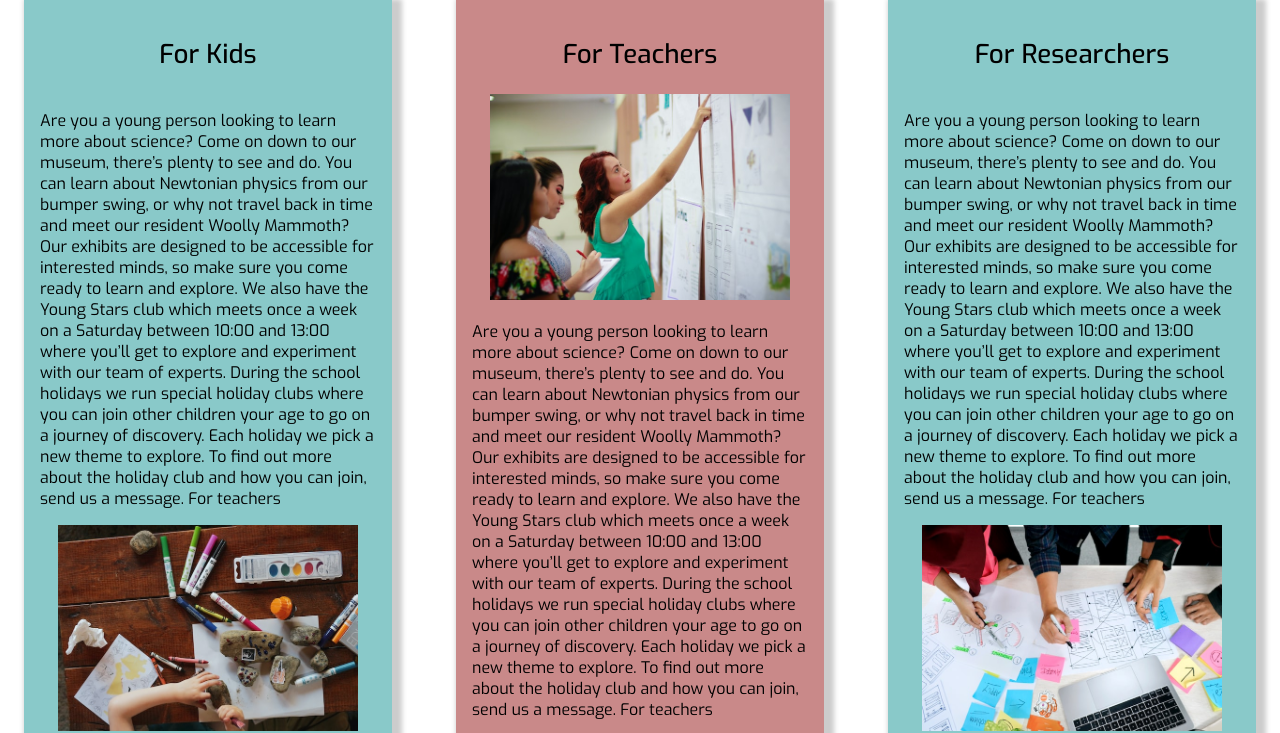
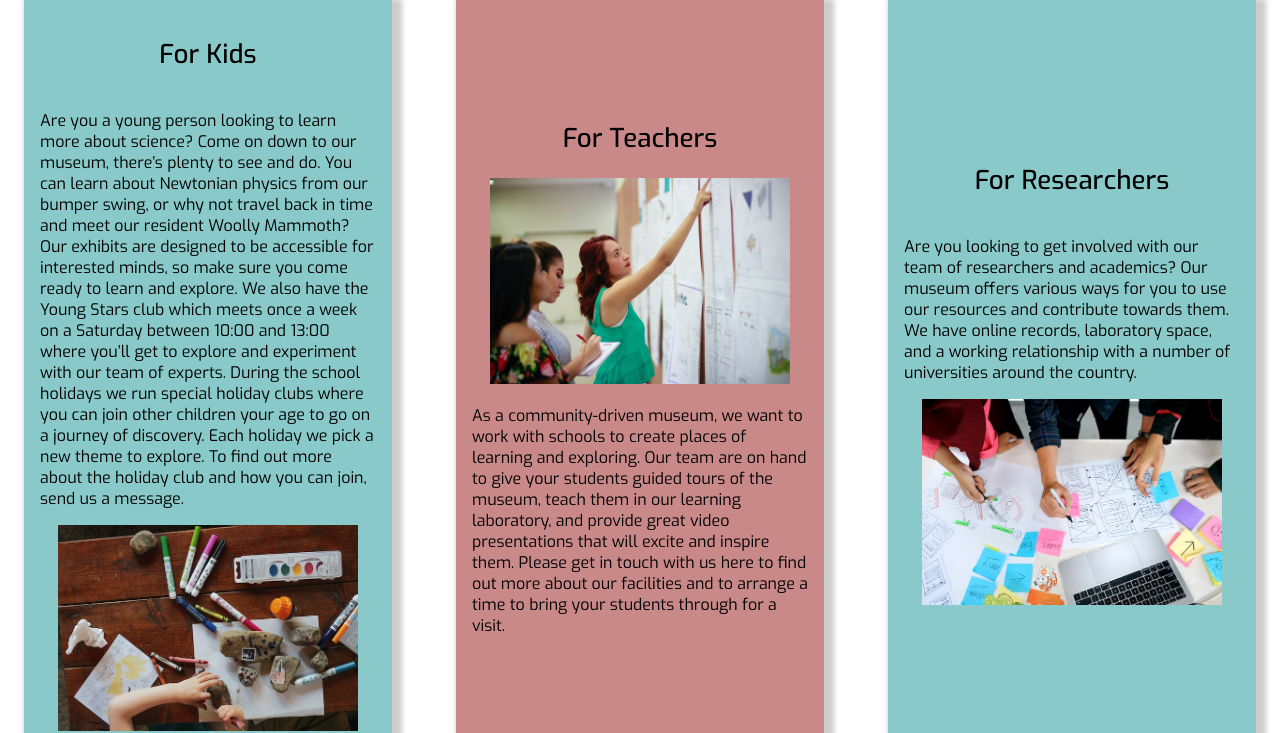
Before and after one commit to emilrh91/semester-project-1, a plain HTML site: page explore.html in a window 1280 px wide. Shown: the part 221-954 px from the top of the page. Drawn offline with Linux system fonts and the light colour scheme.

Commit message:
Update explore.html

```diff
--- a/explore.html
+++ b/explore.html
@@ -41,10 +41,10 @@
         <h2 class="headline-explore">For Kids</h2>
 
         <div class="text"><p>Are you a young person looking to learn more about science? Come on down to our museum, there’s plenty to see and do.
-        You can learn about Newtonian physics from our bumper swing, or why not travel back in time and meet our resident Woolly Mammoth? Our exhibits are designed to be accessible for interested minds, so make sure you come ready to learn and explore.
-        We also have the Young Stars club which meets once a week on a Saturday between 10:00 and 13:00 where you’ll get to explore and experiment with our team of experts.
-        During the school holidays we run special holiday clubs where you can join other children your age to go on a journey of discovery. Each holiday we pick a new theme to explore. To find out more about the holiday club and how you can join, send us a message.
-        For teachers
+            You can learn about Newtonian physics from our bumper swing, or why not travel back in time and meet our resident Woolly Mammoth? Our exhibits are designed to be accessible for interested minds, so make sure you come ready to learn and explore.
+            We also have the Young Stars club which meets once a week on a Saturday between 10:00 and 13:00 where you’ll get to explore and experiment with our team of experts.
+            During the school holidays we run special holiday clubs where you can join other children your age to go on a journey of discovery. Each holiday we pick a new theme to explore. To find out more about the holiday club and how you can join, send us a message.
+
         </p></div>
         <div><img src="/images/kids.jpg" class="img-explore" alt="Picture of a brown woodel table with a variety of pencils, markers, papers and some stones on it. You can see two kid hands doodling on a stone">
         </div></div>
@@ -53,22 +53,15 @@
         <h2 class="headline-explore">For Teachers</h2>
 
         <div><img src="/images/teachers.jpg" class="img-explore" alt="image of 3 women wokring on something. A lot of documents hanging on a wall. One of the women is pointing at something, one is taking notes and the third is looking at the document the first women is pointing at"></div>
-        <div class="text"><p>Are you a young person looking to learn more about science? Come on down to our museum, there’s plenty to see and do.
-        You can learn about Newtonian physics from our bumper swing, or why not travel back in time and meet our resident Woolly Mammoth? Our exhibits are designed to be accessible for interested minds, so make sure you come ready to learn and explore.
-        We also have the Young Stars club which meets once a week on a Saturday between 10:00 and 13:00 where you’ll get to explore and experiment with our team of experts.
-        During the school holidays we run special holiday clubs where you can join other children your age to go on a journey of discovery. Each holiday we pick a new theme to explore. To find out more about the holiday club and how you can join, send us a message.
-        For teachers
+        <div class="text"><p>As a community-driven museum, we want to work with schools to create places of learning and exploring. Our team are on hand to give your students guided tours of the museum, teach them in our learning laboratory, and provide great video presentations that will excite and inspire them.
+            Please get in touch with us here to find out more about our facilities and to arrange a time to bring your students through for a visit.
         </p>
         </div>
     </div>
 
     <div class="researchers">
     <h2 class="headline-explore">For Researchers</h2>
-    <div class="text"><p >Are you a young person looking to learn more about science? Come on down to our museum, there’s plenty to see and do.
-    You can learn about Newtonian physics from our bumper swing, or why not travel back in time and meet our resident Woolly Mammoth? Our exhibits are designed to be accessible for interested minds, so make sure you come ready to learn and explore.
-    We also have the Young Stars club which meets once a week on a Saturday between 10:00 and 13:00 where you’ll get to explore and experiment with our team of experts.
-    During the school holidays we run special holiday clubs where you can join other children your age to go on a journey of discovery. Each holiday we pick a new theme to explore. To find out more about the holiday club and how you can join, send us a message.
-    For teachers
+    <div class="text"><p >Are you looking to get involved with our team of researchers and academics? Our museum offers various ways for you to use our resources and contribute towards them. We have online records, laboratory space, and a working relationship with a number of universities around the country.
     </p></div>
     <div><img src="/images/researchers.jpg" class="img-explore" alt="3 pair of hands on a table working on some notes. Its a macbook, alot of post-it notes in different colors."></div></div>
     </div>
```
